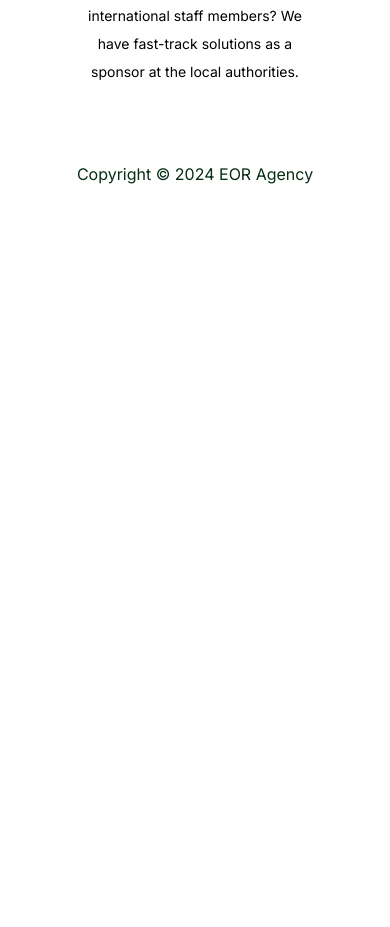
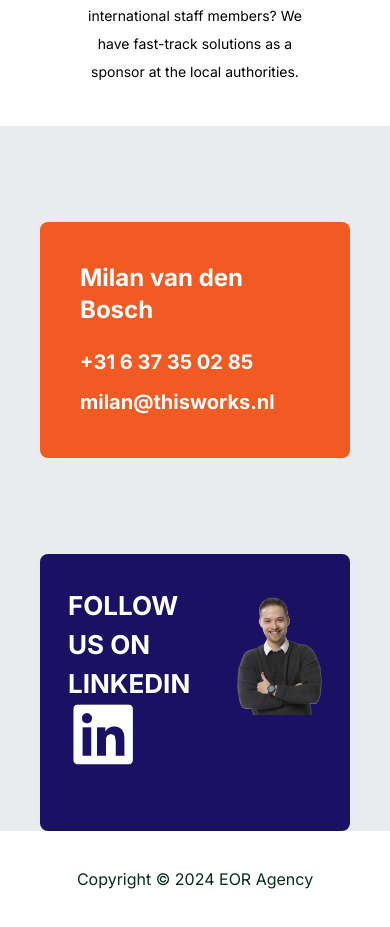
Before and after one commit to Faizan141-coder/flipjobs-fiverr, a Next.js app: page / in a window 390 px wide. Shown: the part 3280-4207 px from the top of the page. Before the commit the page ends 3502 px from the top, so only its background shows below. Built offline with nearby package versions, Linux system fonts and the light colour scheme.

Commit message:
contact page mobile responsive

```diff
--- a/app/page.tsx
+++ b/app/page.tsx
@@ -22,7 +22,7 @@ export default function Home() {
       {/* @Services */}
       <Services />
       {/* @Contact */}
-      {/* <Contact /> */}
+      <Contact />
       {/* @Newsletter */}
       {/* <NewsLetter /> */}
     </>
--- a/components/contact.tsx
+++ b/components/contact.tsx
@@ -1,21 +1,19 @@
-import Image from 'next/image'
+import Image from "next/image";
 
 const Contact = () => {
   return (
     <div className="bg-gray-200/80 text-white">
-        <div className="flex space-x-10 flex-wrap items-center justify-center">
-          <div className="w-[610px] my-24 py-24 px-10 bg-[#f15a23] rounded-lg p-8 flex flex-col">
-            <h1 className="text-5xl font-bold">Milan van den Bosch</h1>
-            <p className="text-xl leading-8 font-bold mt-5">
-              +31 6 37 35 02 85
-            </p>
-            <p className="text-xl leading-8 font-bold mt-2">
-              milan@thisworks.nl
-            </p>
+      <div className="flex px-10 lg:space-x-10 md:space-x-10 sm:space-x-6 space-x-0 lg:flex-row md:flex-row sm:flex-row flex-col items-center justify-center">
+        <div className="w-full my-24 lg:py-24 md:py-14 py-10 px-10 bg-[#f15a23] rounded-lg p-8 flex flex-col">
+          <h1 className="lg:text-5xl md:text-3xl sm:text-3xl text-2xl font-bold">
+            Milan van den Bosch
+          </h1>
+          <p className="text-xl leading-8 font-bold mt-5">+31 6 37 35 02 85</p>
+          <p className="text-xl leading-8 font-bold mt-2">milan@thisworks.nl</p>
         </div>
-          <div className="w-[610px] bg-[#1a1164] rounded-lg flex px-7 pt-8">
+        <div className="w-full bg-[#1a1164] rounded-lg flex px-7 pt-8">
           <div className="relative flex flex-col items-center justify-center">
-              <h1 className="text-[26px] font-bold mb-32">
+            <h1 className="lg:text-[26px] md:text-[20px] sm:text-[20px] text-[26px] font-bold mb-32">
               FOLLOW US ON LINKEDIN
             </h1>
             <Image
@@ -23,7 +21,7 @@ const Contact = () => {
               alt="Linkedin"
               width={70}
               height={70}
-                className="absolute left-0"
+              className="absolute left-0 top-28 lg:top-32 md:top-20"
             />
           </div>
           <div className="ml-7">
@@ -37,7 +35,7 @@ const Contact = () => {
         </div>
       </div>
     </div>
-  )
-}
+  );
+};
 
-export default Contact
+export default Contact;
```
Lines whose indentation alone changed are shown as unchanged.
